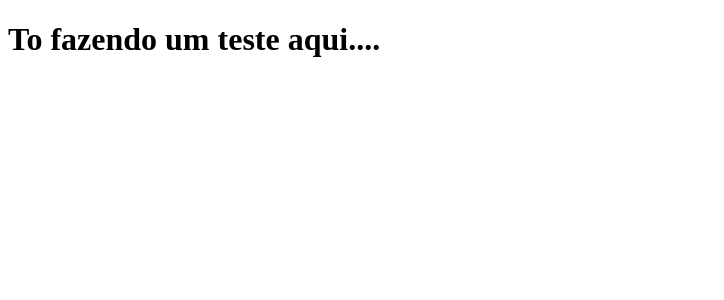
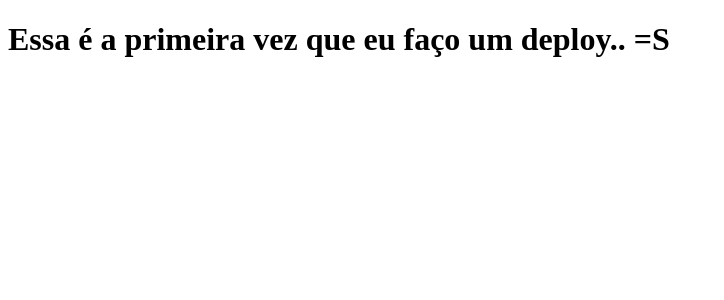
Before and after one commit to brunofaboci/clone-tabnews, a Next.js app: page / in a window 1280 px wide. Shown: the top 300 px of the page, without its empty margins (0-724 px from the left). Built offline with nearby package versions, Linux system fonts and the light colour scheme.

Commit message:
alteração na frase da pagina inicial

```diff
--- a/pages/index.js
+++ b/pages/index.js
@@ -1,5 +1,5 @@
 function Home() {
-    return <h1>To fazendo um teste aqui....</h1>
+    return <h1>Essa é a primeira vez que eu faço um deploy.. =S </h1>
 }
 
 export default Home;
```
